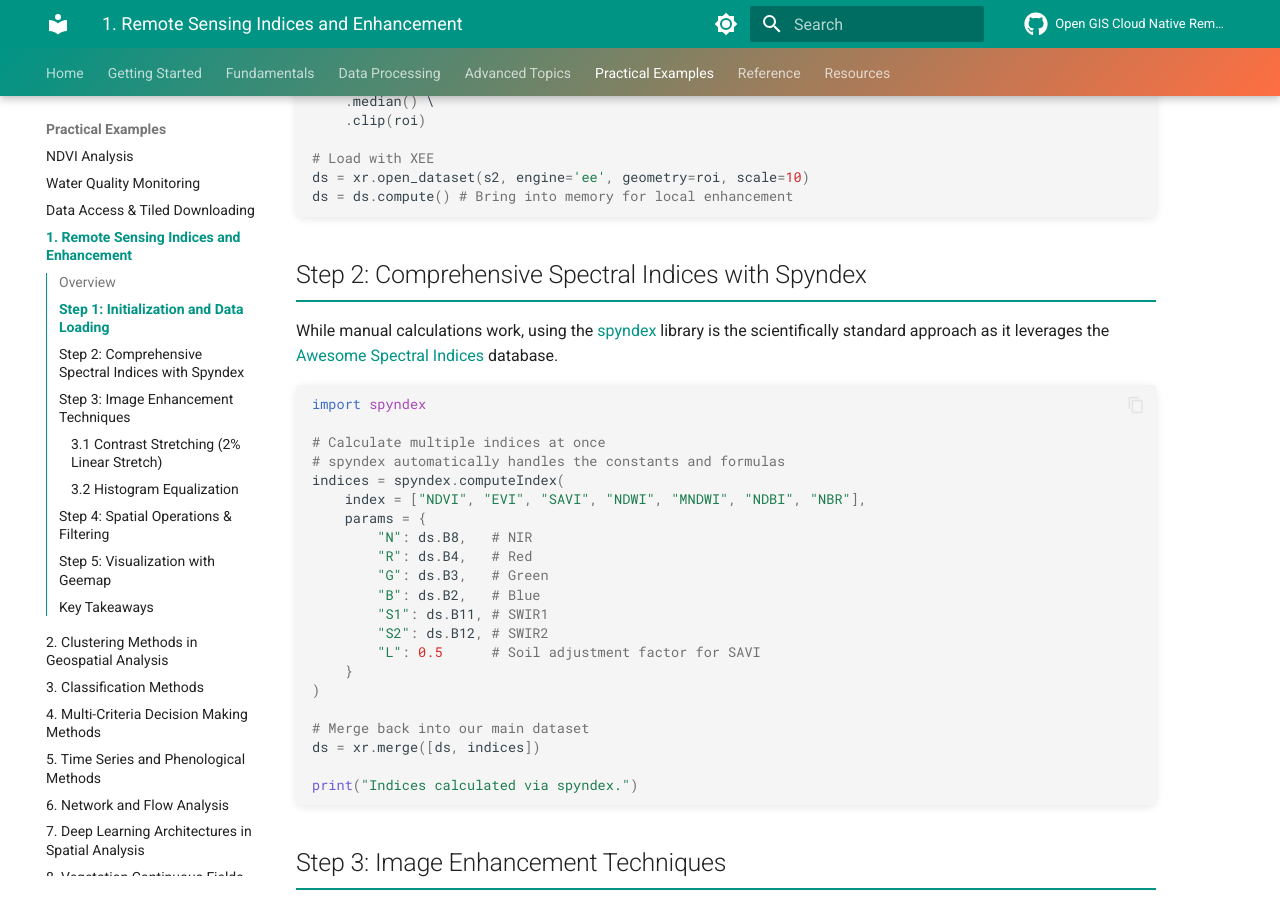
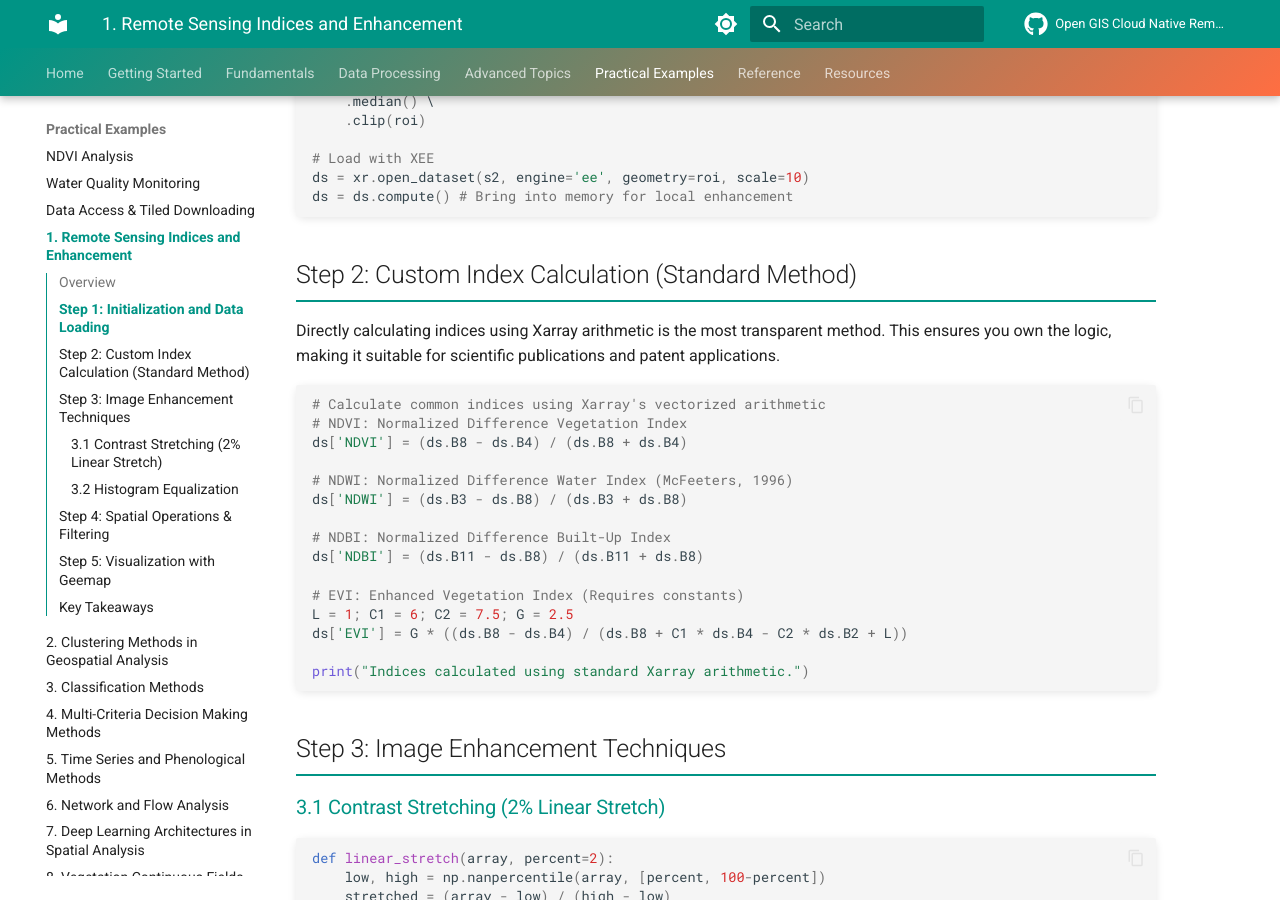
Before and after one commit to pulakeshpradhan/cloudgis, an MkDocs documentation site: the page built from docs/examples/indices-enhancement.md, in a window 1280 px wide and 900 px high, scrolled down 910 px. Built offline with MkDocs 1.6.1 and Material for MkDocs 9.7.7, drawn with Linux system fonts in a browser that asks for light colours; comment, search, counter and statistics services are not loaded.

Commit message:
Standardize index calculation to native Xarray arithmetic and remove spyndex dependency

````diff
--- a/docs/examples/indices-enhancement.md
+++ b/docs/examples/indices-enhancement.md
@@ -40,32 +40,26 @@ ds = xr.open_dataset(s2, engine='ee', geometry=roi, scale=10)
 ds = ds.compute() # Bring into memory for local enhancement
 ```
 
-## Step 2: Comprehensive Spectral Indices with Spyndex
+## Step 2: Custom Index Calculation (Standard Method)
 
-While manual calculations work, using the [spyndex](https://github.com/awesome-spectral-indices/spyndex) library is the scientifically standard approach as it leverages the [Awesome Spectral Indices](https://github.com/awesome-spectral-indices/awesome-spectral-indices) database.
+Directly calculating indices using Xarray arithmetic is the most transparent method. This ensures you own the logic, making it suitable for scientific publications and patent applications.
 
 ```python
-import spyndex
+# Calculate common indices using Xarray's vectorized arithmetic
+# NDVI: Normalized Difference Vegetation Index
+ds['NDVI'] = (ds.B8 - ds.B4) / (ds.B8 + ds.B4)
 
-# Calculate multiple indices at once
-# spyndex automatically handles the constants and formulas
-indices = spyndex.computeIndex(
-    index = ["NDVI", "EVI", "SAVI", "NDWI", "MNDWI", "NDBI", "NBR"],
-    params = {
-        "N": ds.B8,   # NIR
-        "R": ds.B4,   # Red
-        "G": ds.B3,   # Green
-        "B": ds.B2,   # Blue
-        "S1": ds.B11, # SWIR1
-        "S2": ds.B12, # SWIR2
-        "L": 0.5      # Soil adjustment factor for SAVI
-    }
-)
+# NDWI: Normalized Difference Water Index (McFeeters, 1996)
+ds['NDWI'] = (ds.B3 - ds.B8) / (ds.B3 + ds.B8)
 
-# Merge back into our main dataset
-ds = xr.merge([ds, indices])
+# NDBI: Normalized Difference Built-Up Index
+ds['NDBI'] = (ds.B11 - ds.B8) / (ds.B11 + ds.B8)
 
-print("Indices calculated via spyndex.")
+# EVI: Enhanced Vegetation Index (Requires constants)
+L = 1; C1 = 6; C2 = 7.5; G = 2.5
+ds['EVI'] = G * ((ds.B8 - ds.B4) / (ds.B8 + C1 * ds.B4 - C2 * ds.B2 + L))
+
+print("Indices calculated using standard Xarray arithmetic.")
 ```
 
 ## Step 3: Image Enhancement Techniques
````
Also changed, not shown: docs/resources/tools.md (+1 -2 lines).
